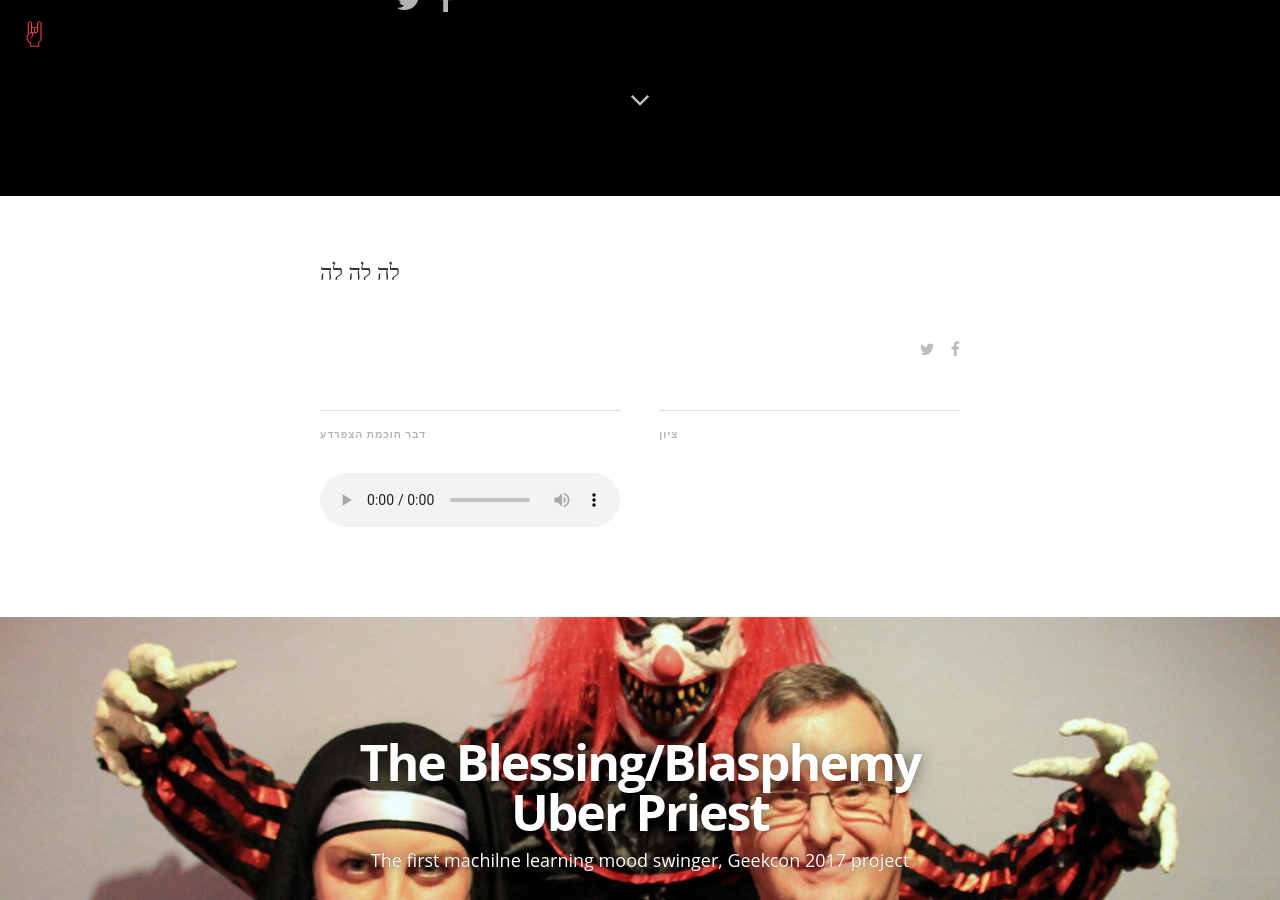
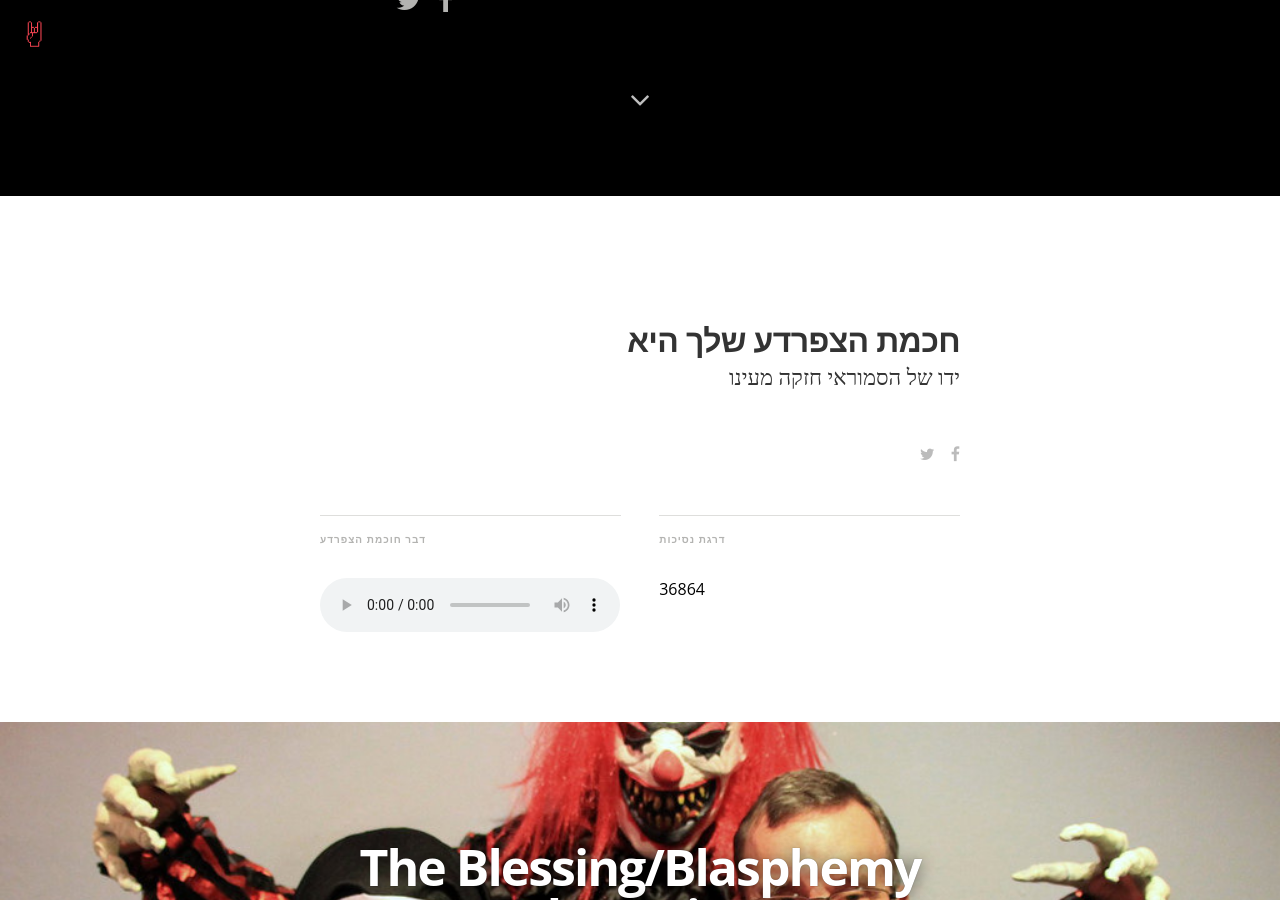
Before and after one commit to bnbfrog/bnbfrog.github.io, a Jekyll site: the page built from _posts/2017-09-09-aa54c.md, in a window 1280 px wide and 900 px high, scrolled down 704 px. Built offline with Jekyll 4.4.1, drawn with Linux system fonts in a browser that asks for light colours; nearby versions of some CDN libraries; some web fonts are replaced; some of the changed text lies outside the part shown.

Commit message:
אקדא צפ3

```diff
--- a/_layouts/post.html
+++ b/_layouts/post.html
@@ -55,7 +55,9 @@
                     <span class="post-reading-time"></span> read
                 </div>
                 <a name="topofpage"></a>
+                <div dir=rtl>
                 {{content}}
+                </div>
             </section>
             <footer class="post-footer">
                 <section class="share">
@@ -83,8 +85,8 @@
                 </div>
 
                 <div class="isRight">
-                    <h5 class="index-headline featured"><span>ציון</span></h5>
-
+                    <h5 class="index-headline featured"><span>דרגת נסיכות</span></h5>
+                        {{page.score}}
                     <!--<footer class="site-footer">
                         <a class="subscribe" href="{{ " /feed.xml " | prepend: site.baseurl }}"> <span class="tooltip"> <i class="fa fa-rss"></i> You should subscribe to our feed.</span></a>
                         <div class="inner">
--- a/_posts/2017-09-09-aa54c.md
+++ b/_posts/2017-09-09-aa54c.md
@@ -5,5 +5,7 @@ date:   2017-09-15 13:12:47
 image: /assets/article_images/aa54c.jpg
 # image2: /assets/article_images/2017-09-09-going-open---source-with-orchestration/os-orchastration_mobile.jpg
 mp: "000110000"
+score: 000110000
 ---
-לה לה לה
+# חכמת הצפרדע שלך היא
+{{page.title}}
```
